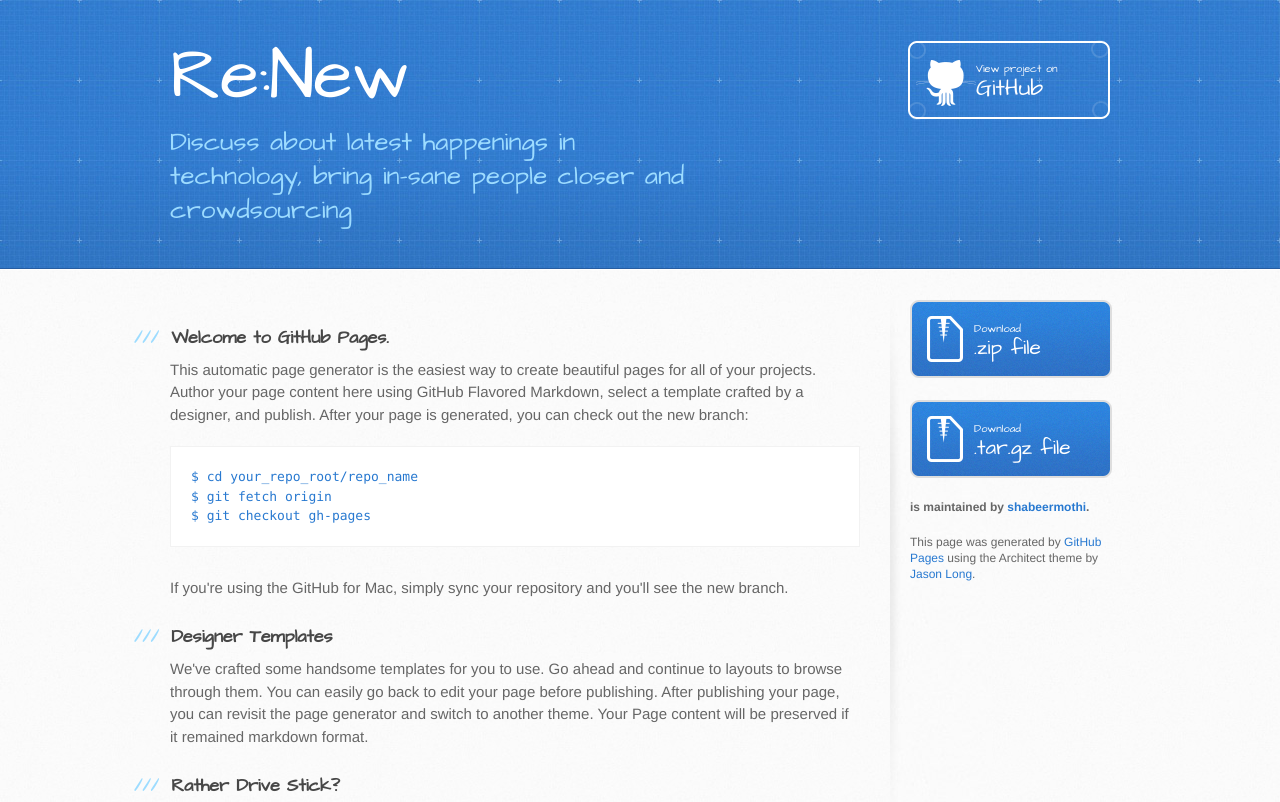
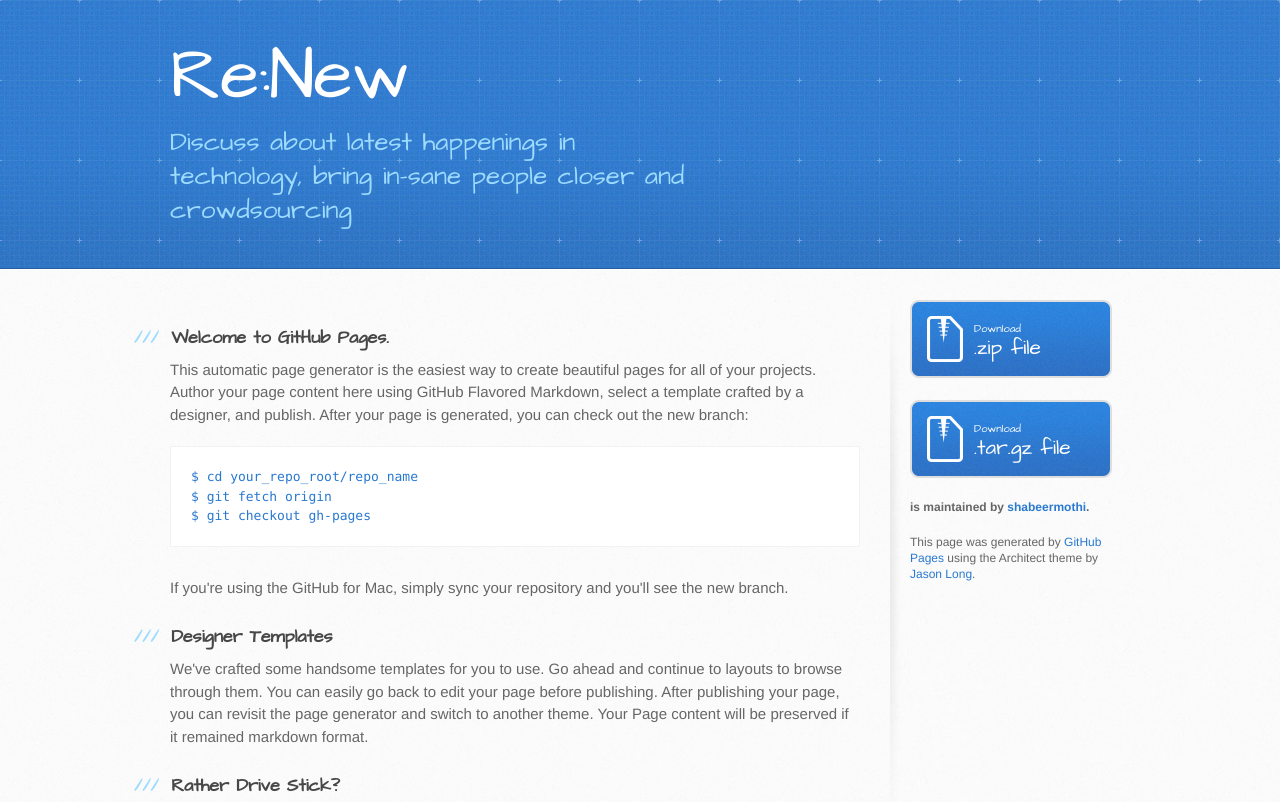
Before and after one commit to shabeermothi/reNew, a plain HTML site: page index.html in a window 1280 px wide. Shown: the top 802 px of the page. Drawn offline with Linux system fonts and the light colour scheme.

Commit message:
Update index.html

```diff
--- a/index.html
+++ b/index.html
@@ -13,7 +13,7 @@
     <script src="//html5shiv.googlecode.com/svn/trunk/html5.js"></script>
     <![endif]-->
 
-    <title>Re:New by shabeermothi</title>
+    <title>Re:New</title>
   </head>
 
   <body>
@@ -21,7 +21,6 @@
       <div class="inner">
         <h1>Re:New</h1>
         <h2>Discuss about latest happenings in technology, bring in-sane people closer and crowdsourcing</h2>
-        <a href="https://github.com/shabeermothi/reNew.github.io" class="button"><small>View project on</small>GitHub</a>
       </div>
     </header>
 
```
